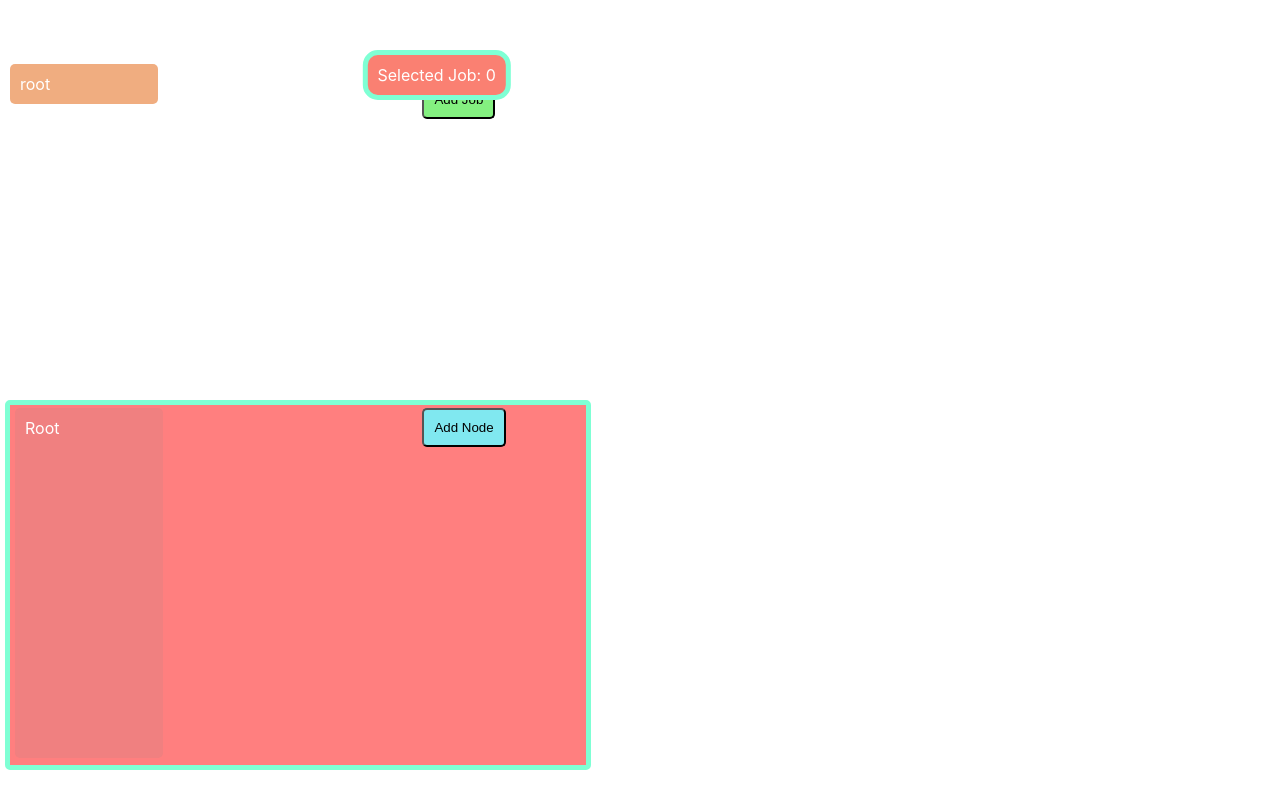
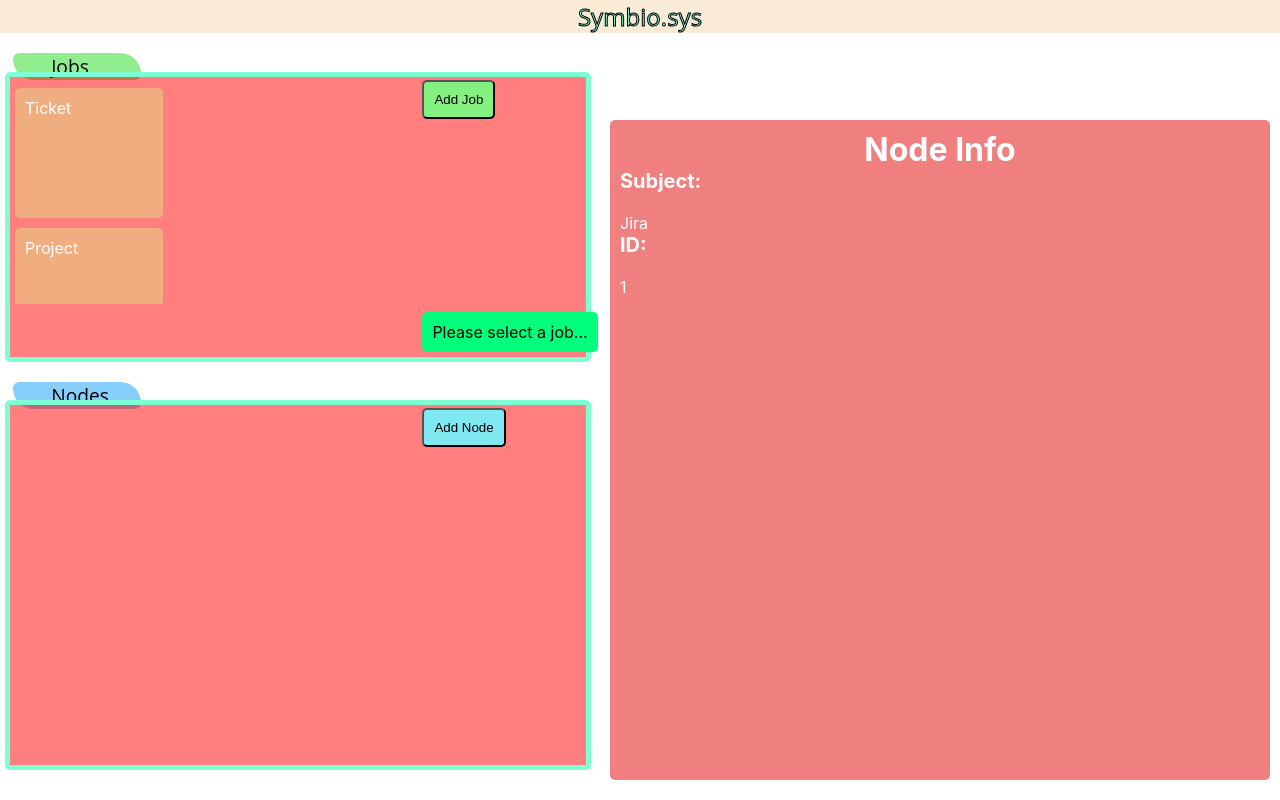
Before and after one commit to georgedobric/2023-React-JS-Project-Management-App, a React (Create React App) app: page / in a window 1280 px wide. Built offline with nearby package versions, Linux system fonts and the light colour scheme; no server answers.

Commit message:
Refactored all code, core of program complete.

```diff
--- a/src/App.js
+++ b/src/App.js
@@ -4,82 +4,79 @@ import './components/Node.js'
 import React, { useState, useEffect } from 'react';
 import Node from './components/Node';
 import Job from './components/Job';
-//import Test from './components/Test';
-function App( { selectedJob }) {
 
-  //Create an array of job objects, expandable upon user input.
-   const [job, setJob] = useState([{id:0, title:'root', tree:[ { id: 0, subject: "Root" } ]}] );
-  //  const [job, setJob] = useState([
-  //   { id: 0, title:'first', tree: [{ id: 31, subject: 'code' }, { id: 32, subject: 'morecode' }] },
-  //   { id: 1, title:'root', tree: [{ id: 11, subject: 'Math' }, { id: 12, subject: 'Science' }] },
-  //   { id: 2, title:'two', tree: [{ id: 21, subject: 'History' }, { id: 22, subject: 'Geography' }] }
-  // ]);
-  //const [job, setJob] = useState([{id:0}]);
+function App() {
+  const [Jobs, setJobs] = useState([{id:1, title:'Ticket', tree:[ { id: 1, subject: 'Jira' }, { id: 2, subject: 'Email' } ]},
+                                    {id:2, title:'Project', tree:[ { id: 1, subject: 'Meeting' }, { id: 2, subject: 'Spec' }
+ ]}] );
+  const currentJob = 0;
+  const [SelectedJob, setSelectedJob] = useState(0);
+  const [SelectedNode, setSelectedNode] = useState(0);
+  const [JobSelectStatus, setJobSelectStatus] = useState(false);
+  const [NoJobSelection, setNoJobSelection] = useState(true);
 
-  job.current = 0;
-  ////////////////////////////////
-  //Create and handle the selected job number from the job component
-  const [dataFromChild, setDataFromChild] = useState(0); //previously was useState('')
 
-  const handleDataFromChild = (data) => {
-    setDataFromChild(data);
-  };
-  ////////////////////////////////
+  const JobSelector = (id) => {
+    setSelectedJob(id);
+    setJobSelectStatus(true);
+    setNoJobSelection(false);
+    console.log("The selected job is: ", SelectedJob);
+  }
 
-  //Update the current job's node tree using data from node.js
-  const [nodeDataFromChild, setNodeDataFromChild] = useState('');
+  const JobModifier = (obj) => {
+    const updatedJob = [...Jobs, obj];
+    setJobs(updatedJob);
+  }
 
-  const updateJobTree = (data) => {
-    setNodeDataFromChild(data);
-  };
+  const NodeSelector = (id) => {
+    setSelectedNode(id);
+    // setJobSelectStatus(true);
+    // setNoJobSelection(false);
+    console.log("The selected job is: ", SelectedNode);
+  }
 
-  useEffect(() => {
-    console.log(job); // Log the updated state on each re-render
+  const NodeModifier = (obj) => {
+    // const updatedTree = [...Jobs[SelectedJob].tree, obj];
+    // setJobs(...Jobs, Jobs[SelectedJob].tree = updatedTree);
 
-    job.current = dataFromChild; //edit 06.28.23
-    if (nodeDataFromChild != ""){
-    job[job.current].tree = nodeDataFromChild; //August 9th, 23 edit
-    }
-  }, [job]);
+    const updatedTree = [...Jobs[SelectedJob].tree, obj];
+  const updatedJobs = [...Jobs]; // Copy the existing Jobs array
+  updatedJobs[SelectedJob].tree = updatedTree; // Update the selected job's tree
+  setJobs(updatedJobs); // Update the state
+  }
 
-  /*const asdf = document.getElementById('viewing');
+//   useEffect( () => {
+//     if (SelectedJob > 0){
+//       noJobSelected = false;
+//     }
+// }, [SelectedJob]);
 
-  asdf.addEventListener('mouseenter', () => {
-    asdf.classList.add('hovered');
-  });
-
-  asdf.addEventListener('mouseleave', () => {
-    asdf.classList.remove('hovered');
-  });*/
-
-  //id='viewing' should be added to the <p>  selected job div if that is the intention
 
   return (
-    <div className='contianer'>
-      <Job job={job} setJob={setJob} sendDataToParent={handleDataFromChild}/>
-      <div>
-      <Node job={job} currentJob={dataFromChild || 0} sendNodeDataToParent={updateJobTree}/>
+    <div>
+      <div class='titleFont'>Symbio.sys</div>
+      <br></br>
+      <div class='jobBar'>
+        <div class='jobFont'>Jobs</div>
+        <Job jobs={Jobs}
+          JobSelector={JobSelector}
+          SelectedJob={SelectedJob}
+          JobSelectStatus={JobSelectStatus}
+          NoJobSelection={NoJobSelection}
+          JobModifier={JobModifier}></Job>
       </div>
-      <div style={{ textAlign: 'center' }}>
-      <p className='selectedJob'>Selected Job: {dataFromChild}</p>
+      <br></br>
+      <div class='nodeBar'>
+        <div class='nodeFont'>Nodes</div>
+        <Node jobs={Jobs}
+          SelectedJob={SelectedJob}
+          JobSelectStatus={JobSelectStatus}
+          NodeModifier={NodeModifier}
+          SelectedNode={SelectedNode}
+          NodeSelector={NodeSelector}></Node>
       </div>
     </div>
   );
 }
 
-//ReactDOM.render(<App />, document.getElementById('root'));
 export default App;
-
-
-/* // reactdom is no longer supported, switch to create root instead
-import { createRoot } from 'react-dom';
-
-// ...
-
-// Create a root using createRoot
-const rootElement = document.getElementById('root');
-const root = createRoot(rootElement);
-
-// Render your React component
-root.render(<App />);
-*/
--- a/src/components/Job.js
+++ b/src/components/Job.js
@@ -1,89 +1,37 @@
 import React, { useState, useEffect, useRef } from 'react';
 import './Job.css'
 import '../App.js'
-
-function Job({ job, setJob, sendDataToParent }) {
-    //return (
-        //now we need some code for a 'create new job' button
-        //this will create a unique job object with its job properties such as:
-        //job.type (char of P or T indicating project or ticket)
-        //job.bev (this will be some kind of flow chart, node, graphical thing for the brids eye view)
-        //job.node (this should probably point to a unique node object with its own props)
-        //job.assignedTo (this will be a string OR, an array of ints which assigns the job to user(s))
-        //job.dueDate (date)
-        //job.status or job.active (bool yes or no)
-        //job.budgetTotal (float 1 decimal)
-        //job.budgedUsed (float 1 decimal)
-        //job.selected (bool yes or no)
-    //)
-
-    //Create an array of job objects, expandable upon user input.
-    ////const [job, setJob] = useState([{id:0, title:'root'}]);
-
-    //Handle user-selected job click and send the selected job number to App.js
-    const handleClick = (id) => {
-        sendDataToParent(id);
-      };
-
-    //Track the user-selected job
-    const [selectedJobNum, setSelectedJobNum] = useState(0);
+import { getMouseEventOptions } from "@testing-library/user-event/dist/utils";
 
 
-
-    //Handles the 'add job' button, which expands the array.
-    const handleAddObject = () => {
-
-        //Stores the job id
-        const jobID = job.length
-
-        //Stores the job type
-        //temporarily commented out
-        //const jobType = prompt('Enter 1 to create a new ticket, and 2 to create a new project');
-
-        //Stores the job title
-        const userInputJobTitle = prompt("Enter the job title: ");
-
-        //Create the new job object
-        const newObject = {
-            id: jobID,
-            //termporarily commented out
-            //type: jobType,
-            title: userInputJobTitle,
-            tree: {id: 0, subject: "Root"}
+function Job(props) {
+  const handleJobSelect = (id) => {
+    props.JobSelector(id);
   }
 
-        //Add the new job object to the job array
-        setJob((prevArray) => [...prevArray, newObject]);
-    };
+  const handleAddJob = () => {
+    const newJob = {id:props.jobs.length + 1, title: prompt('Enter a job title'), tree:[ { id: 1, subject: 'Root' } ]};
+    props.JobModifier(newJob);
+  }
 
-    useEffect(() => {
-        ////console.log(job); // Log the updated state on each re-render
-        //console.log("the selected job is", selectedJobNum);
-        setSelectedJobNum(selectedJobNum);
-        ////edit 06.28.23 job.current = selectedJobNum;
-
-      }, [job]);
-
-    return(
+  return (
     <div>
-        <button className='addJobBox'onClick={handleAddObject}>Add Job</button>
-
-        {job.map((obj) => (
+      <div className='jobWindowBorder'></div>
+      <div className="jobContainer" onClick={getMouseEventOptions}>
+      <button class='addJobBox' onClick={handleAddJob}>Add Job</button>
+        {props.jobs.map((obj) => (
           <div
             className='job text'
             key={obj.id}
-                //Set the user-selected job number and send this data to App.js
             onClick={() => {
-                    setSelectedJobNum(obj.id);
-                    handleClick(obj.id);
-                    console.log("the job length is: ")
-                    console.log(job)
-                  }}
-                //style={{ backgroundColor: obj.id === selectedJob ? 'violet' : 'lightblue' }}
-            >
+              handleJobSelect(obj.id - 1);
+            }}>
             {obj.title}
           </div>
         ))}
+      </div>
+      {props.JobSelectStatus && <div className='selectStatus'>Selected Job: {props.SelectedJob + 1}</div>}
+      {props.NoJobSelection && <div className='selectStatus'>Please select a job...</div>}
     </div>
   );
 }
--- a/src/components/Node.js
+++ b/src/components/Node.js
@@ -2,179 +2,47 @@ import React, { useState, useEffect, useRef } from "react";
 import "./Node.css";
 import { getMouseEventOptions } from "@testing-library/user-event/dist/utils";
 
-function Node( { job, currentJob, sendNodeDataToParent }) {
-  /* Turn the Node into a button which, when clicked, prompts the user to
-    input some text which will be logged to the console. */
-
-  //a state variable used to track the user-selected node
-  const [selectedNode, setSelectedNode] = useState(0);
-  const SwitchJob = (id) => {
-    setSelectedNode(id);
-    //setJobNodes(job[id].tree); //TEMPORARILY COMMENTED OUT
-
+function Node(props) {
+  const handleAddNode = () => {
+    const newNode = {id:props.jobs[props.SelectedJob].tree.length+1, subject:prompt('Enter a node subject'), };
+    props.NodeModifier(newNode);
   }
 
-  console.log("the current job is: " + currentJob);
-  console.log(job[currentJob]);
-  //initialization
-  //const [jobNodes, setJobNodes] = useState(job[currentJob].tree);
-
-  const nodesVal = [{id:0, subject:"Root"}, {id:1, subject:"Yup"}]; // initialize nodes here
-const jobNumberVal = 0; // initialize jobNumber here
-
-//const [jobNodes, setJobNodes] = useState([nodes: nodesVal, jobNumber: jobNumberVal]);
-const [jobNodes, setJobNodes] = useState( { nodes: nodesVal, jobNumber: jobNumberVal } );
-
-  //const [jobNodes, setJobNodes] = useState([nodes, jobNumber]);
-
-  console.log("the jobnodes array is: ");
-  console.log(jobNodes);
-
-  //Create an object which references the newObject assigned by the user
-  let addedObject = {
-    id: undefined,
-    subject: undefined,
-    //stage: userInputNodeStage,
-    //boxID: boxType,
-  };
-
-  //Handles the 'add node' button, which expands the array.
-  const handleAddObject = () => {
-    //Stores the new node's ID number
-    let newId = jobNodes.nodes.length;
-    //Stores a subject for the node
-    const userInputNodeSubject = prompt("Enter the node Subject: ");
-    if (newId === undefined){
-      newId = 1;
-    }
-    //Create the new node object
-    const newObject = {
-      id: newId,
-      subject: userInputNodeSubject,
-      //stage: userInputNodeStage,
-      //boxID: boxType,
-    };
-    addedObject = newObject;
-
-    //Add the new node object to the jobNodes array
-
-    // setJobNodes(prevJobNodes => [
-    //   ...prevJobNodes.map(jobNodes => ({
-    //     ...jobNodes,
-    //     nodes: [...jobNodes.nodes, newObject]
-    //   }))
-    // ]);
-
-    //ok so this line is causing an error upon adding nodes to a second job
-    // error: jobnodes.nodes is not iterable
-    // attempted fix: lets try to switch this assignment using state
-    console.log("jobNodes is --------------------------------------");
-    console.log(jobNodes); // Check what jobNodes.nodes contains
-    console.log("newObject is --------------------------------------");
-    console.log(newObject);
-    if (newObject.id !== undefined && jobNodes.jobNumber === currentJob){
-      //jobNodes.nodes = [...jobNodes.nodes, newObject];
-
-      // setJobNodes(prevJobNodes => [
-      //   ...prevJobNodes.map(jobNodes => ({
-      //     ...jobNodes,
-      //     nodes: [...jobNodes.nodes, newObject]
-      //   }))
-      // ]);
-
-      // setJobNodes(prevjobNodes => [
-      //   ...prevjobNodes.map(jobNodes => ({
-      //     ...jobNodes,
-      //     nodes: [...jobNodes.nodes, newObject]
-      //   }))
-      // ]);
-
-      // setJobNodes ({...jobNodes, nodes: jobNodes.nodes, newObject});
-
-      setJobNodes({
-        ...jobNodes,
-        nodes: [...jobNodes.nodes, newObject] // Spread the existing nodes and add newObject
-      });
-
-    }
-    else if (newObject !== undefined && jobNodes.jobNumber !== currentJob){
-      // setJobNodes({
-      //   ...jobNodes,
-      //   nodes: [job[currentJob].tree] // Spread the existing nodes and add newObject
-      // });
-
-      // setJobNodes({
-      //   ...jobNodes,
-      //   nodes: [...jobNodes.nodes, newObject], // Spread the existing nodes and add newObject
-      //   jobNumber: currentJob
-      // });
-      setJobNodes({
-        ...jobNodes,
-        nodes: [job[currentJob].tree], // Spread the existing nodes and add newObject
-        jobNumber: currentJob
-      });
-    }
-
-    jobNodes.jobNumber = currentJob;
-    job[currentJob].tree = jobNodes.nodes;
-  };
-
-// useEffect(() => {
-//   if (jobNodes.jobNumber !== currentJob){
-//     jobNodes.nodes = job[currentJob].tree;
-//     jobNodes.jobNumber = currentJob;
-//   }
-//   else {
-//     jobNodes.nodes = [...jobNodes.nodes, addedObject];
-//   }
-// })
-const [data, setData] = useState([]);
-
-useEffect(() => {
-  async function fetchData() {
-      try {
-          const response = await fetch('http://localhost:3000/api/data'); // Replace with your endpoint
-          const jsonData = await response.json();
-          setData(jsonData);
-      } catch (error) {
-          console.error('Error fetching data:', error);
-      }
+  const handleNodeSelect = (id) => {
+    props.NodeSelector(id);
   }
-
-  fetchData();
-}, []); // Empty dependency array means this will run once after component mount
 
   return (
     <div>
-      <div className="nodeWindowBorder"></div>
+    <div className='nodeWindowBorder'></div>
       <div className="nodeContainer" onClick={getMouseEventOptions}>
-        {Array.isArray(job[currentJob].tree) && job[currentJob].tree.map((obj) => (
-            <div
-            className="box text"
-            key={obj.id}>
-            {obj.subject}
-            </div>
-        ))}
+      {props.JobSelectStatus && props.jobs[props.SelectedJob].tree.map((obj) => (
+        <div key={obj.id}
+        className='box text'
+        onClick={() => {
+          handleNodeSelect(obj.id - 1);
+        }}>
+          {obj.subject}
       </div>
-      {/*<div className="info">
+      ))}
+    </div>
+
+    <div className="info">
         <div className="textHeader">Node Info</div>
         <div className="text">
           <div className="textSubHeader">Subject:</div>
           <br />
-          {jobNodes[selectedNode].subject}
+          {props.jobs[props.SelectedJob].tree[props.SelectedNode].subject}
           <br />
-          <div className="textSubHeader">Stage:</div>
+          <div className="textSubHeader">ID:</div>
           <br />
-          {jobNodes[selectedNode].stage}
+          {props.jobs[props.SelectedJob].tree[props.SelectedNode].id}
         </div>
-        </div>*/}
+        </div>
 
-      <button className="addNodeBox" onClick={handleAddObject}>
-        Add Node
-      </button>
+    <button class='addNodeBox' onClick={handleAddNode}>Add Node</button>
 
     </div>
   );
 }
-
 export default Node;
```
Lines whose indentation alone changed are shown as unchanged.
